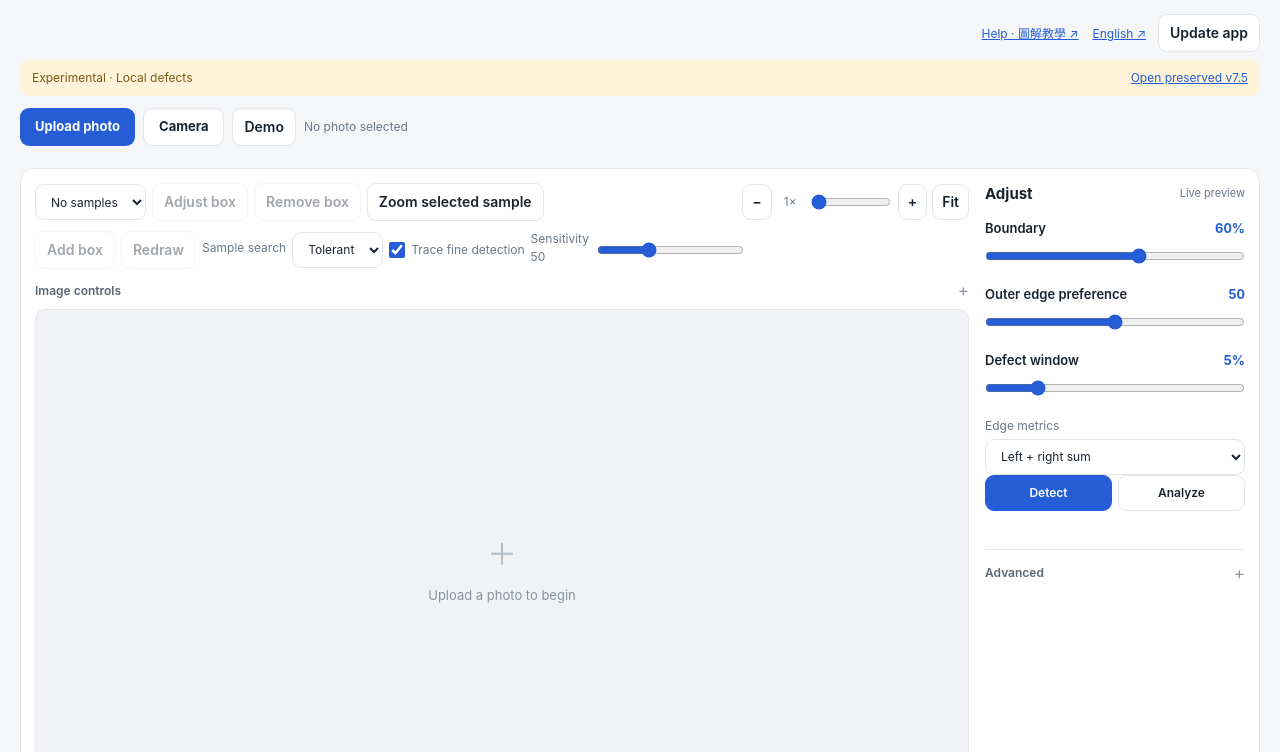
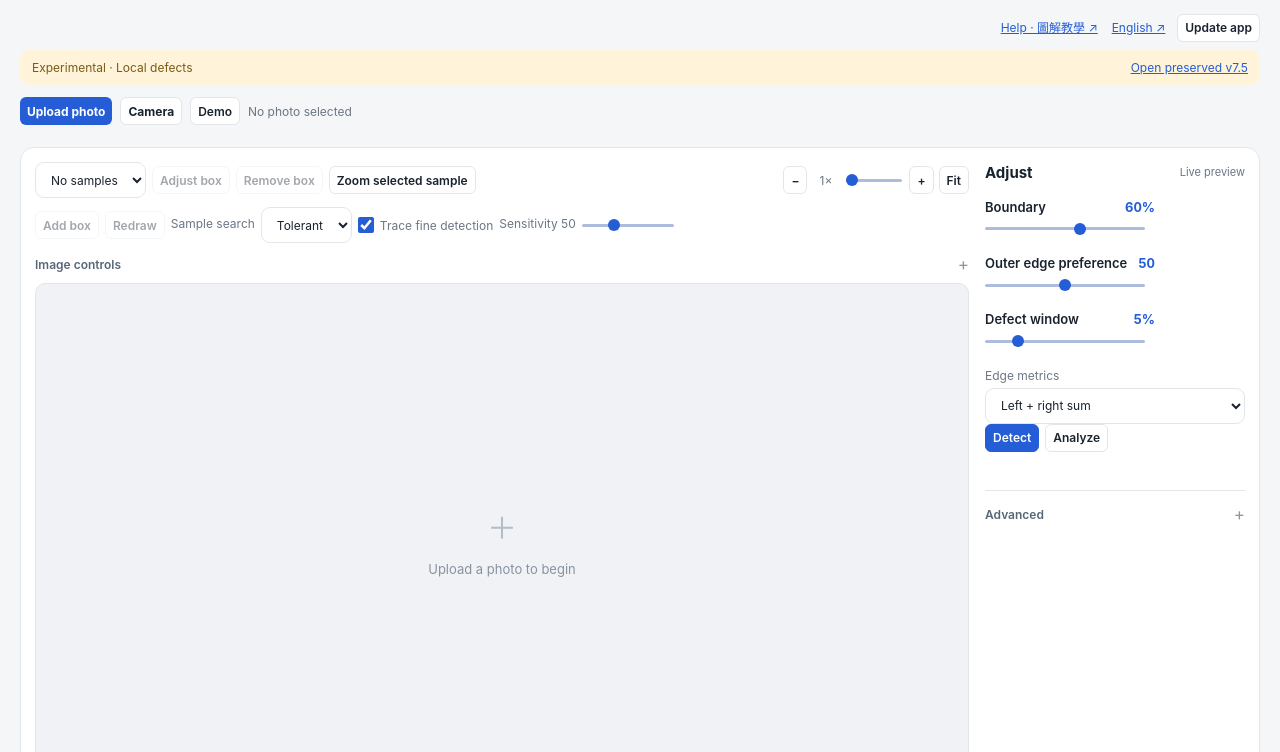
Before and after one commit to TW-KH-Lin/Phenol_Red_Tool, a plain HTML site: page index.html in a window 1280 px wide. Shown: the part 48-800 px from the top of the page. Drawn offline with Linux system fonts and the light colour scheme.

Commit message:
Compact buttons and slider controls

```diff
--- a/index.html
+++ b/index.html
@@ -25,6 +25,26 @@
 canvas.adjusting-box{touch-action:none}
 .sample-actions{flex-wrap:wrap}.sample-actions .setting{display:flex;align-items:center;gap:6px}.sample-actions select{width:auto}
 .photo-tools{margin:6px 0}.photo-tools .settings{margin-top:8px}
+
+/* Compact controls with a separate hit area around the thin slider track. */
+button,.upload-button,.zoom-tools button,.actions button,.sample .actions button,.profile-filter-actions button{
+ min-height:28px;padding:3px 7px;font-size:12px;border-radius:6px
+}
+.actions button{flex:0 1 auto}
+.boundary-control{max-width:170px;margin-bottom:8px}
+.boundary-control input,.setting input[type=range]{width:100%;max-width:160px;margin:0}
+.sample-actions input[type=range]{max-width:92px}
+.zoom-tools input[type=range]{max-width:56px;flex:0 1 56px}
+input[type=range]{appearance:none;-webkit-appearance:none;height:24px;background:transparent;cursor:pointer}
+input[type=range]::-webkit-slider-runnable-track{height:3px;background:#aebcdc;border-radius:3px}
+input[type=range]::-webkit-slider-thumb{appearance:none;-webkit-appearance:none;width:12px;height:12px;margin-top:-4.5px;border-radius:50%;background:var(--blue)}
+input[type=range]::-moz-range-track{height:3px;background:#aebcdc;border-radius:3px}
+input[type=range]::-moz-range-thumb{width:12px;height:12px;border:0;border-radius:50%;background:var(--blue)}
+input[type=range]:disabled{opacity:.45;cursor:default}
+@media(pointer:coarse){
+ button,.upload-button,.zoom-tools button,.actions button,.sample .actions button,.profile-filter-actions button{min-height:32px}
+ input[type=range]{height:32px}
+}
 </style></head><body>
 <header><div class="brand"><div class="brandmark" aria-hidden="true"></div><h1>Phenol Red <span class="version">v8.5 Experimental</span></h1></div><span id="runtimeNotice" class="runtime" role="status">Starting…</span></header>
 <main><div style="text-align:right;margin:0 0 8px"><a href="guide.html" target="_blank" rel="noopener" style="font-size:12px;color:#245dd5">Help · 圖解教學 ↗</a> <a href="guide-en.html" target="_blank" rel="noopener" style="font-size:12px;color:#245dd5;margin-left:10px">English ↗</a> <button type="button" id="updateApp" style="margin-left:8px">Update app</button></div><div class="experiment-banner">Experimental · Local defects <a href="phenol-red-v7.5.html">Open preserved v7.5</a></div>
```
Also changed, not shown: phenol-red-v8-experimental.html (+20 -0 lines).
